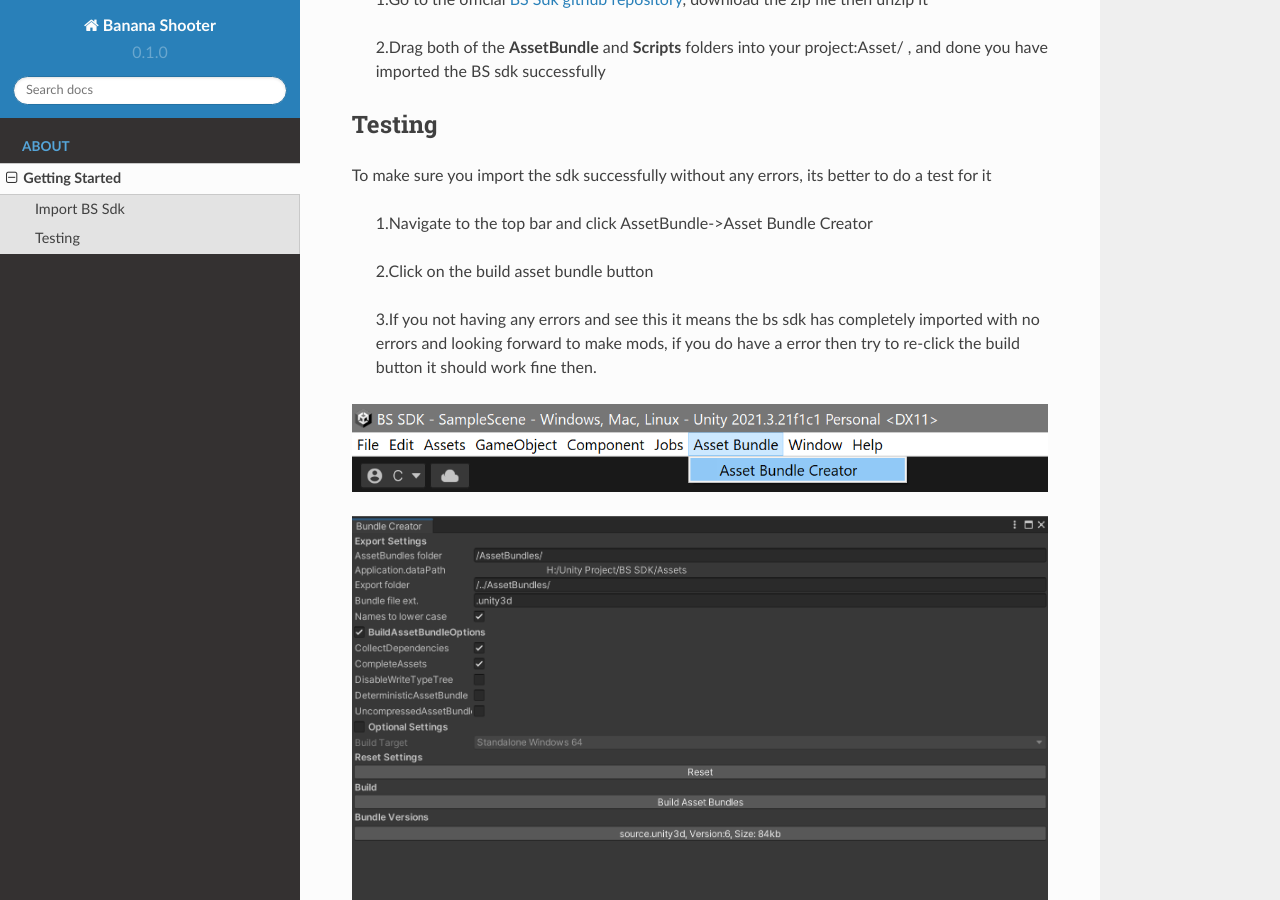
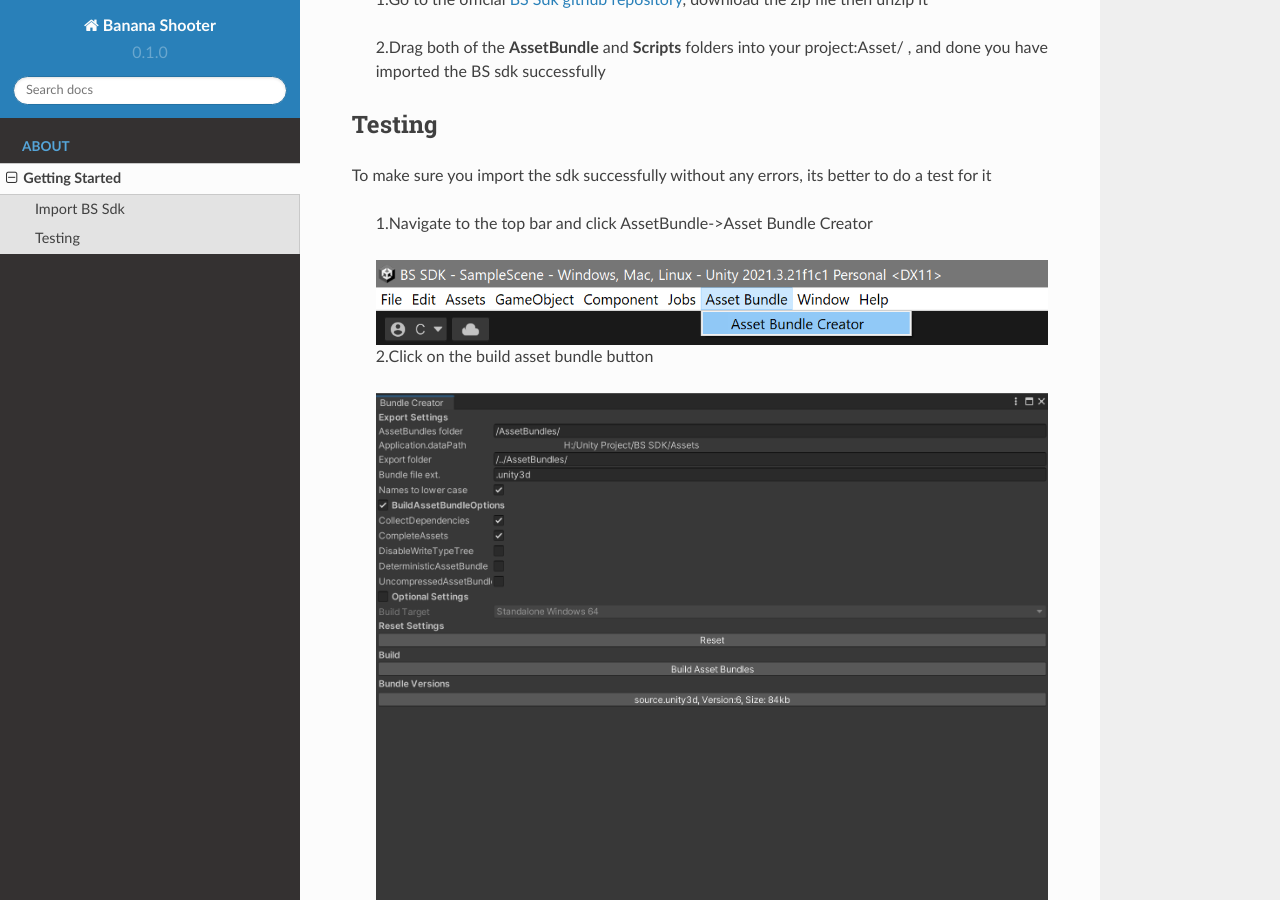
Before and after one commit to CodingDaniel1/bs-docs, a Sphinx documentation site: the page built from docs/source/about/getting-started.rst, in a window 1280 px wide and 900 px high, scrolled down 785 px. Built offline with Sphinx 7.4.7 and the Read the Docs theme 2.0.0, drawn with Linux system fonts in a browser that asks for light colours.

Commit message:
Update getting-started.rst

```diff
--- a/docs/source/about/getting-started.rst
+++ b/docs/source/about/getting-started.rst
@@ -25,10 +25,10 @@
 
   1.Navigate to the top bar and click AssetBundle->Asset Bundle Creator
 
+  .. image:: img/assetbundle-top-bar.png
+
   2.Click on the build asset bundle button
 
+  .. image:: img/assetbundlecreator-showcase.png
+
   3.If you not having any errors and see this it means the bs sdk has completely imported with no errors and looking forward to make mods, if you do have a error then try to re-click the build button it should work fine then.
-
-.. image:: img/assetbundle-top-bar.png
-
-.. image:: img/assetbundlecreator-showcase.png
```
